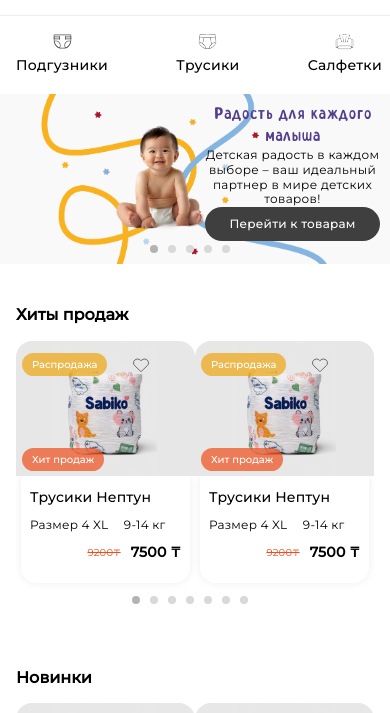
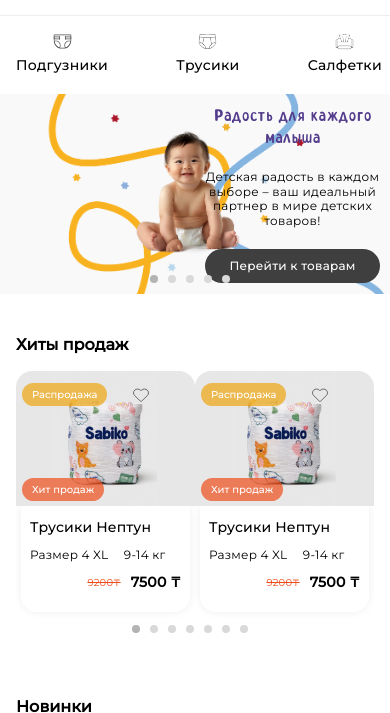
Before and after one commit to Sanzhar09/Projects, a plain HTML site: page index.html in a window 390 px wide. Shown: the part 53-766 px from the top of the page. Drawn offline with Linux system fonts and the light colour scheme.

Commit message:
fix: fix banner mobile

```diff
--- a/assets/styles/main.css
+++ b/assets/styles/main.css
@@ -2377,8 +2377,6 @@
         max-width: 478px;
         display: flex;
         flex-direction: column;
-        gap: 0;
-        height: 90%;
         justify-content: space-between;
     }
 
@@ -2422,10 +2420,8 @@
     }
     .swiper-slide img {
         object-fit: cover;
-        max-height: 469px;
-        padding-right: 600px;
+        max-height: 200px;
         background-color: rgba(249, 249, 249, 1);
-        max-width: 390px;
     }
     .category {
         max-width: 480px;
```
